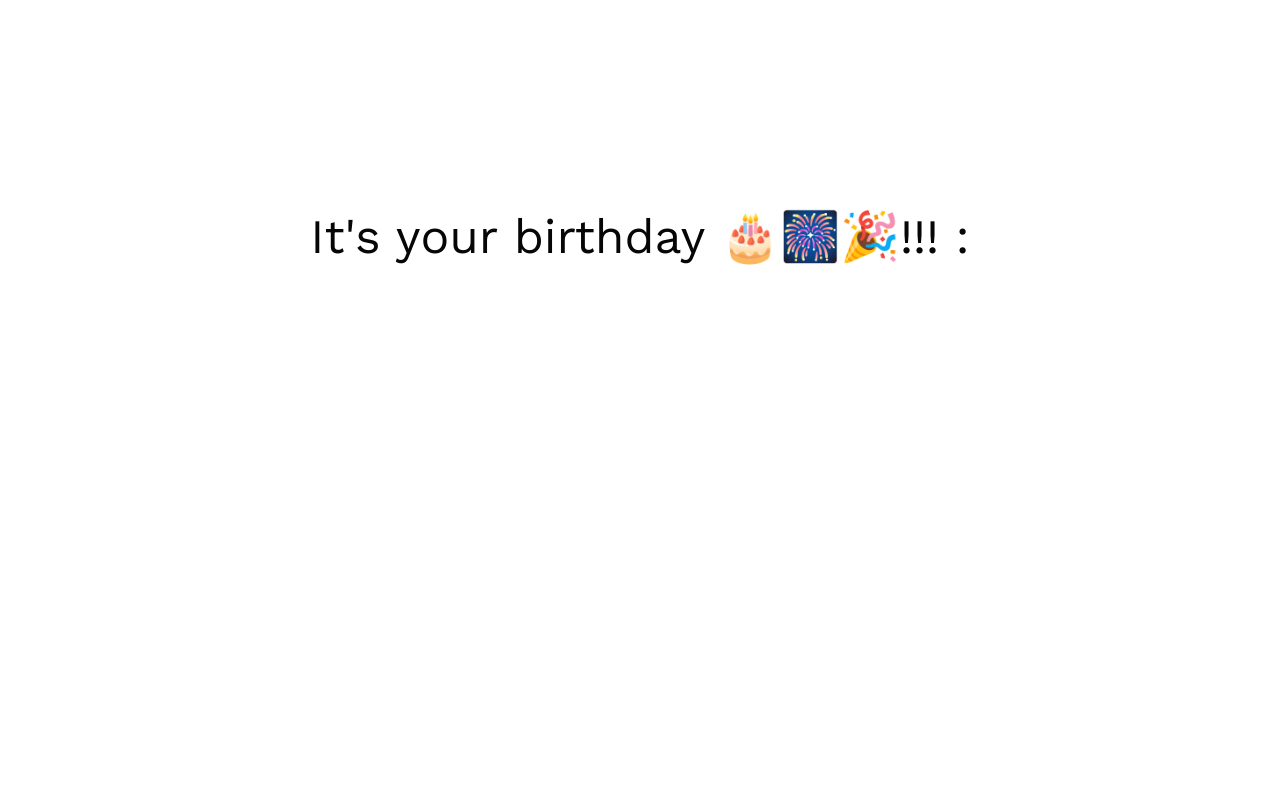
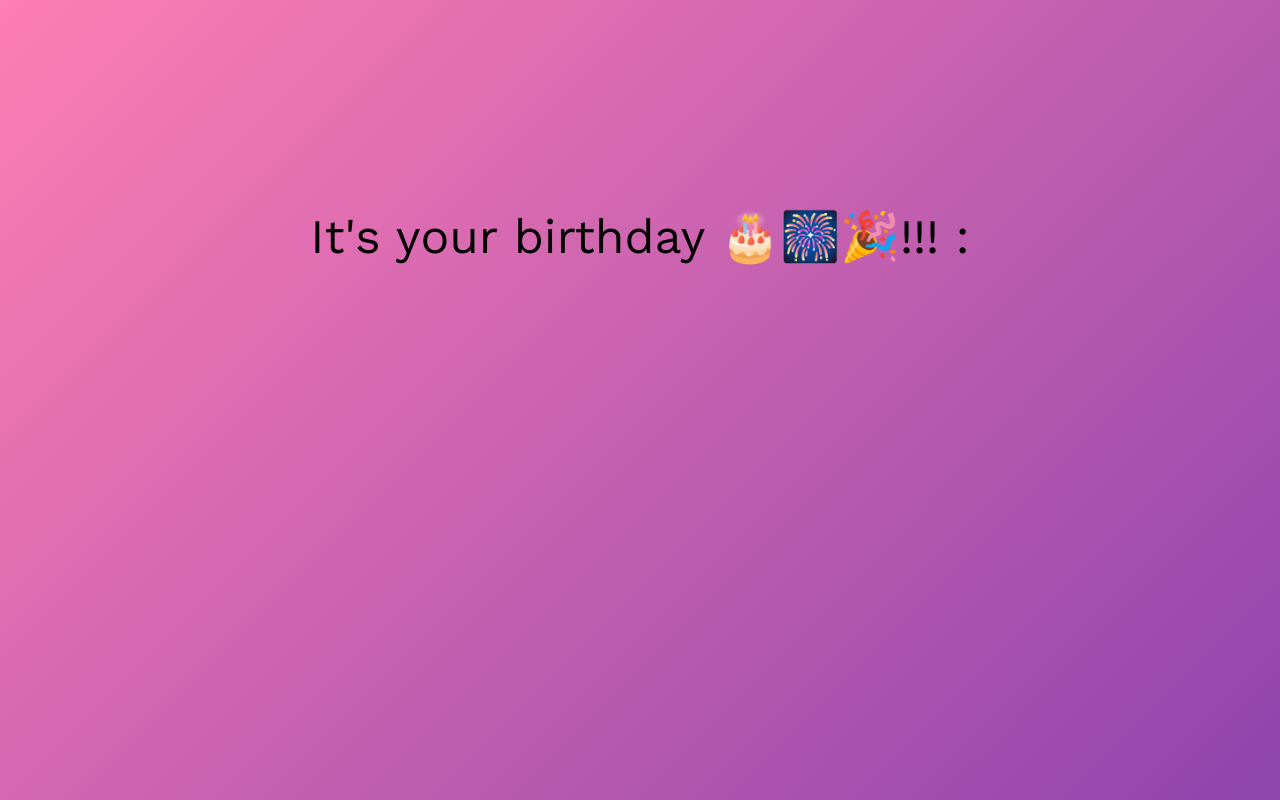
Before and after one commit to ranjitrocky1430-cyber/Anshu, a website: page index.html in a window 1280 px wide. Drawn offline with nearby package versions, Linux system fonts and the light colour scheme.

Commit message:
Update style.css

```diff
--- a/style/style.css
+++ b/style/style.css
@@ -1,5 +1,6 @@
 html {
   box-sizing: border-box;
+  background: linear-gradient(135deg,#ff7eb3,#8e44ad);
 }
 
 body {
```
